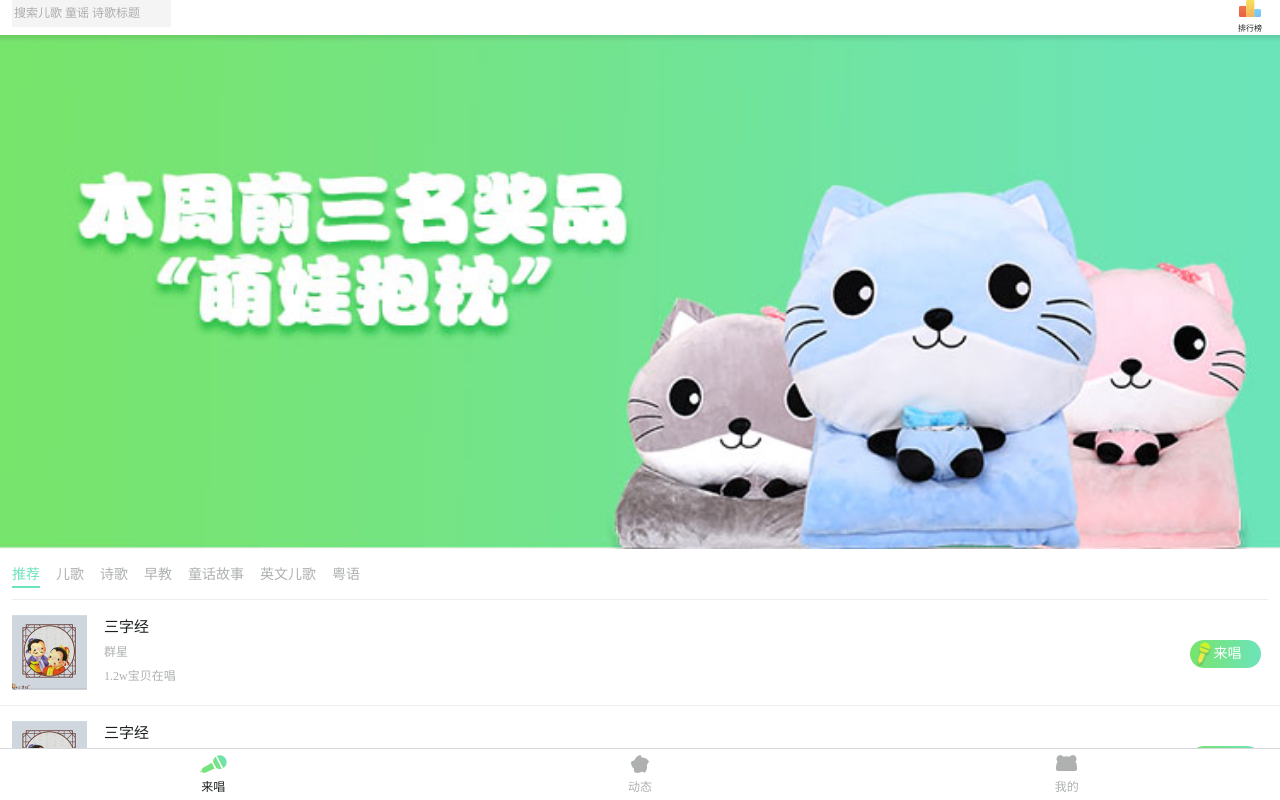
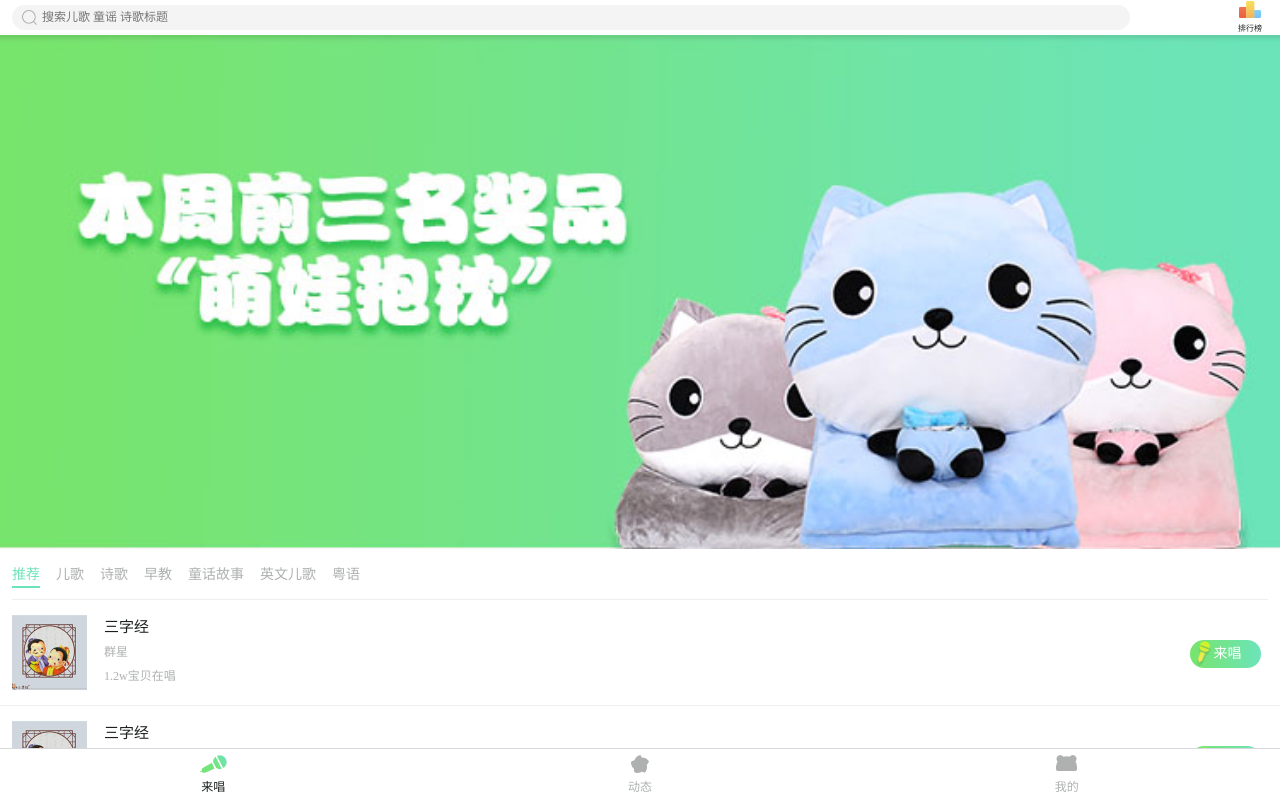
Before and after one commit to fyzhu/babysing, a website: page app/html/index.html in a window 1280 px wide. Shown: the top 800 px of the page. Drawn offline with nearby package versions, Linux system fonts and the light colour scheme; files that its build step writes are made by us from their sources.

Commit message:
update url

```diff
--- a/app/html/index.html
+++ b/app/html/index.html
@@ -6,15 +6,15 @@
     <meta name="viewport" content="width=device-width, initial-scale=1.0">
     <meta http-equiv="X-UA-Compatible" content="ie=edge">
     <title>宝贝来唱</title>
-    <link rel="stylesheet" href="/css/normalize.css">
-    <link rel="stylesheet" href="/css/main.css">
+    <link rel="stylesheet" href="../css/normalize.css">
+    <link rel="stylesheet" href="../css/main.css">
 </head>
 
 <body>
     <section class="babysing">
         <div class="top">
             <div class="search">
-                <input type="text" value="搜索儿歌 童谣 诗歌标题">
+                <input type="text" value="" placeholder="搜索儿歌 童谣 诗歌标题">
             </div>
             <div class="rank">
                 <a href="#">
@@ -22,7 +22,9 @@
             </div>
         </div>
         <div class="banner">
-            <img src="../images/banner.jpg" alt="">
+            <a href="#">
+                <img src="../images/banner.jpg" alt="">
+            </a>
         </div>
         <ul class="category">
             <li class="on">推荐</li>
--- a/app/scss/main.scss
+++ b/app/scss/main.scss
@@ -64,20 +64,32 @@ section {
     .top {
         display: flex;
         justify-content: space-between;
+        .search{
+            width: 89%;
+
+        }
         input {
+            width: 100%;
+            padding-left: 30px;
+            box-sizing: border-box;
+            background:#f4f4f4 url(../images/search.png)10px center no-repeat;
+            background-size: 15px 15px;
             color: #adadad;
-            background: #f4f4f4;
             border: 0;
             font-size: 12px;
             height: 25px;
             line-height: 25px;
+            margin: 5px 0;
+            border-radius: 13px;
             &:active {
                 border: 0;
             }
         }
         .rank {
             width: 36px;
+            margin-top: 1px;
             text-align: center;
+            line-height: 1;
             img {
                 width: 22px;
                 display: block;
```
Also changed, not shown: app/html/list.html (+2 -2 lines), app/html/me.html (+2 -2 lines), app/images/search.png (added).
